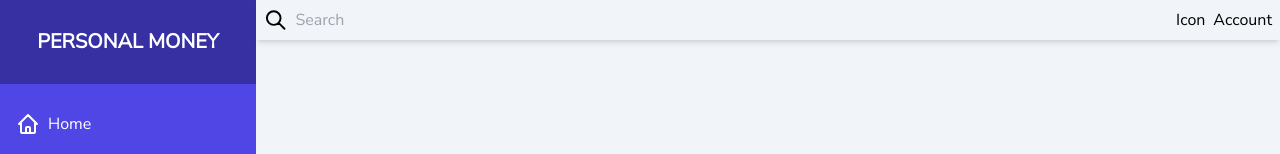
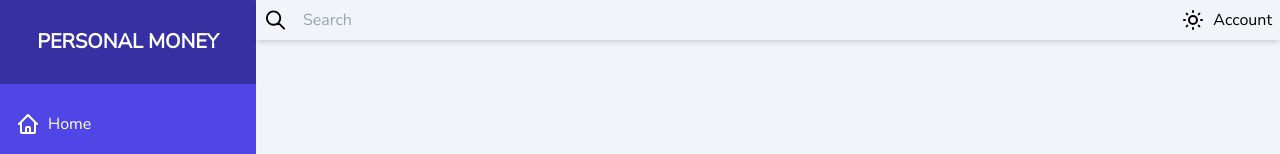
Before and after one commit to wm9610/personal-money, a Next.js app: page / in a window 1280 px wide. Shown: the top 154 px of the page. Built offline with nearby package versions, Linux system fonts and the light colour scheme.

Commit message:
Add dark mode

```diff
--- a/components/Layout.jsx
+++ b/components/Layout.jsx
@@ -1,7 +1,7 @@
 import React from 'react';
+import {useRouter} from 'next/router';
 import Sidebar from './sidebar/Sidebar';
 import Header from './header/Header';
-import {useRouter} from 'next/router';
 
 export default function Layout({children}) {
   const router = useRouter();
@@ -9,14 +9,18 @@ export default function Layout({children}) {
     router.pathname.includes('/login') ||
     router.pathname.includes('/register')
   ) {
-    return <div className="min-h-screen bg-slate-100">{children}</div>;
+    return (
+      <div className="min-h-screen bg-slate-100 dark:bg-slate-800">
+        {children}
+      </div>
+    );
   } else {
     return (
-      <div className="flex min-h-screen bg-slate-100">
+      <div className="flex min-h-screen bg-slate-100 dark:bg-slate-800">
         <Sidebar />
         <main className="flex-1 flex flex-col">
           <Header />
-          <div className="flex-1">{children}</div>
+          <div className="flex-1 p-3">{children}</div>
         </main>
       </div>
     );
--- a/components/header/Header.jsx
+++ b/components/header/Header.jsx
@@ -1,12 +1,13 @@
 import React from 'react';
 import Searchbar from './Searchbar';
+import ToggleModeButton from './ToggleModeButton';
 
 export default function Header() {
   return (
     <div className="flex justify-between p-2 shadow-md">
       <Searchbar />
       <div className="flex gap-2">
-        <p>Icon</p>
+        <ToggleModeButton />
         <p>Account</p>
       </div>
     </div>
--- a/components/header/Searchbar.jsx
+++ b/components/header/Searchbar.jsx
@@ -19,7 +19,7 @@ export default function Searchbar() {
       </svg>
       <input
         type="text"
-        className="px-2 w-full focus:outline-none rounded bg-slate-100"
+        className="mx-2 px-2 w-full focus:outline-none rounded bg-slate-100"
         placeholder="Search"
       />
     </button>
--- /dev/null
+++ b/components/header/ToggleModeButton.jsx
@@ -0,0 +1,56 @@
+import React from 'react';
+import {useState, useEffect} from 'react';
+import {useTheme} from 'next-themes';
+
+export default function ToggleModeButton() {
+  const {theme, setTheme} = useTheme();
+  const [themeSetting, setThemeSetting] = useState('light');
+
+  const setting = {
+    icon: {
+      light:
+        'M12 3v1m0 16v1m9-9h-1M4 12H3m15.364 6.364l-.707-.707M6.343 6.343l-.707-.707m12.728 0l-.707.707M6.343 17.657l-.707.707M16 12a4 4 0 11-8 0 4 4 0 018 0z',
+      dark: 'M20.354 15.354A9 9 0 018.646 3.646 9.003 9.003 0 0012 21a9.003 9.003 0 008.354-5.646z',
+    },
+    class: {
+      light: 'h-6 w-6 text-black',
+      dark: 'h-6 w-6 text-white',
+    },
+  };
+
+  const icon = {
+    light:
+      'M12 3v1m0 16v1m9-9h-1M4 12H3m15.364 6.364l-.707-.707M6.343 6.343l-.707-.707m12.728 0l-.707.707M6.343 17.657l-.707.707M16 12a4 4 0 11-8 0 4 4 0 018 0z',
+    dark: 'M20.354 15.354A9 9 0 018.646 3.646 9.003 9.003 0 0012 21a9.003 9.003 0 008.354-5.646z',
+  };
+  // useEffect(() => {
+  //   console.log(themeIcon);
+  // }, [theme, themeIcon]);
+
+  function toggleTheme() {
+    console.log('fire');
+    const nextTheme = localStorage.theme === 'dark' ? 'light' : 'dark';
+    setTheme(nextTheme);
+    localStorage.theme = nextTheme;
+    setThemeSetting(nextTheme);
+  }
+
+  return (
+    <button onClick={toggleTheme}>
+      <svg
+        xmlns="http://www.w3.org/2000/svg"
+        className={setting.class[themeSetting]}
+        fill="none"
+        viewBox="0 0 24 24"
+        stroke="currentColor"
+        strokeWidth={2}
+      >
+        <path
+          strokeLinecap="round"
+          strokeLinejoin="round"
+          d={setting.icon[themeSetting]}
+        />
+      </svg>
+    </button>
+  );
+}
--- a/package.json
+++ b/package.json
@@ -11,6 +11,7 @@
   "dependencies": {
     "firebase": "^9.9.0",
     "next": "12.2.0",
+    "next-themes": "^0.2.0",
     "react": "18.2.0",
     "react-dom": "18.2.0"
   },
```
Also changed, not shown: 1 other file (tests, documents, lock files or other folders).
